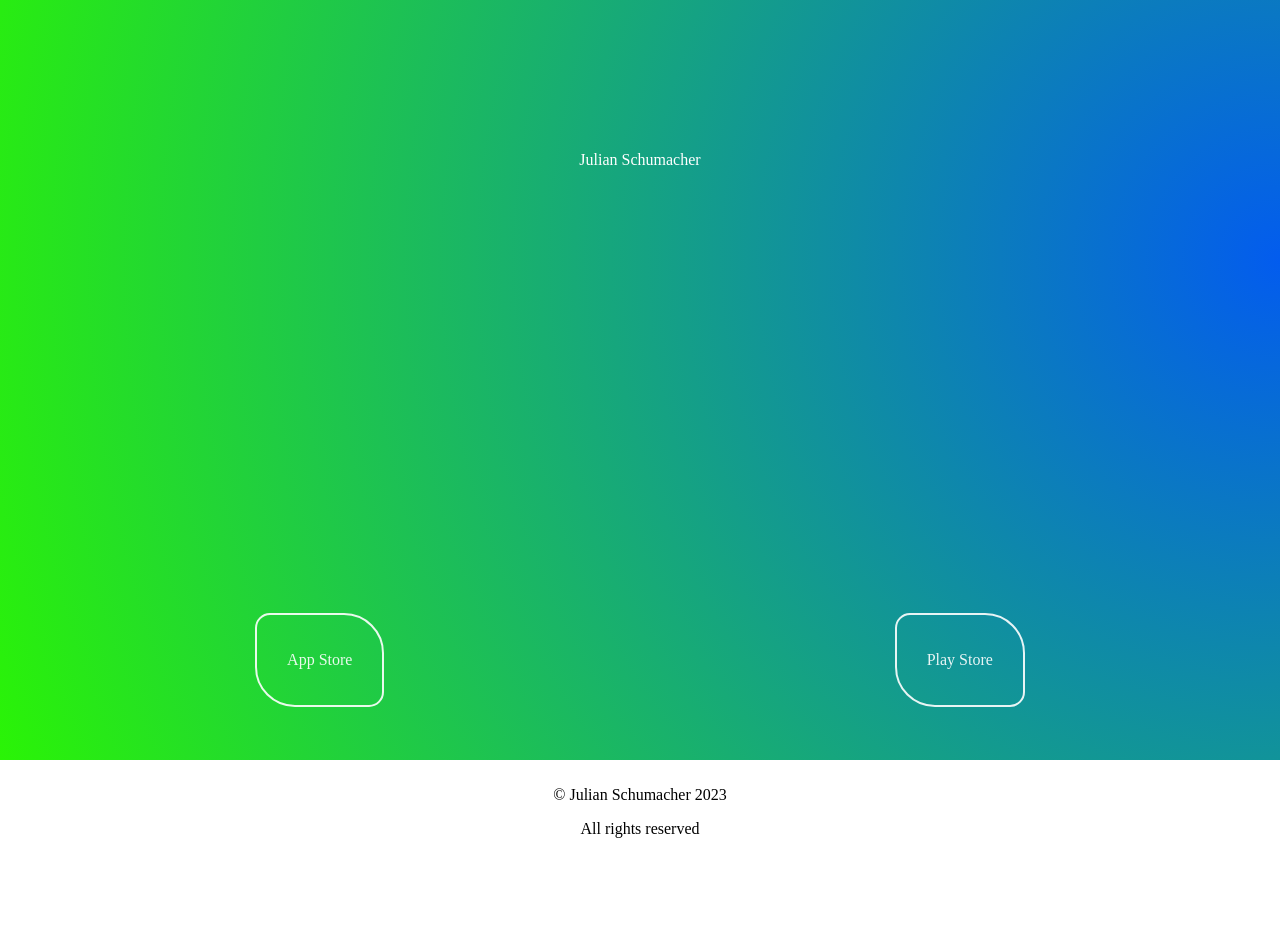
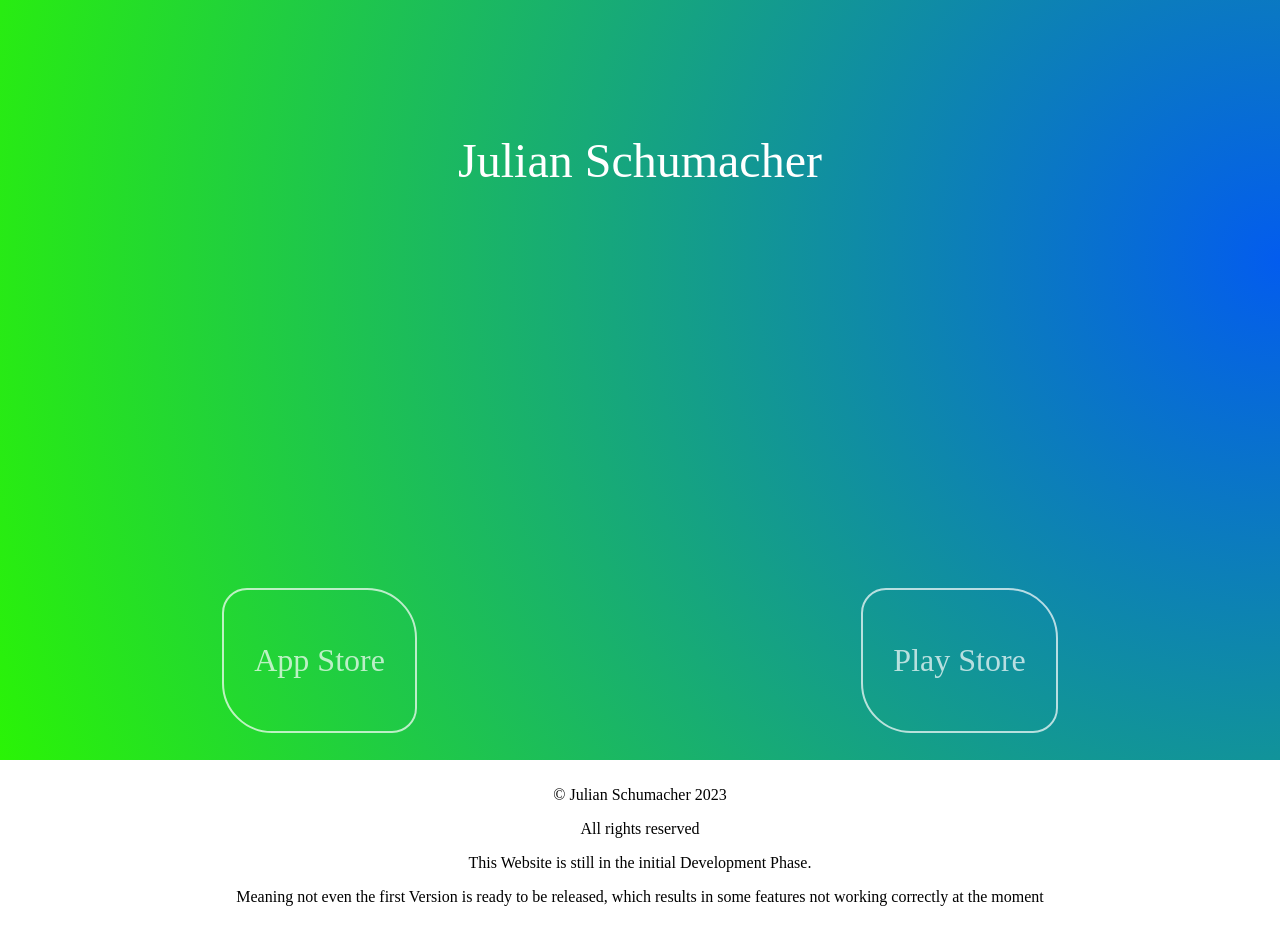
Before and after one commit to Julessh05/Website, a Next.js app: page / in a window 1280 px wide. Shown: the part 240-1172 px from the top of the page. Before the commit the page ends 1104 px from the top, so only its background shows below. Built offline with nearby package versions, Linux system fonts and the light colour scheme.

Commit message:
Update Font Size and general Size Features

```diff
--- /dev/null
+++ b/src/app/components/footer/footer.module.css
@@ -0,0 +1,6 @@
+.footer {
+    padding: 10px;
+    text-align: center;
+    justify-content: center;
+    align-items: center;
+}
--- /dev/null
+++ b/src/app/components/footer/footer.tsx
@@ -0,0 +1,12 @@
+import styles from './footer.module.css'
+
+export default function Footer() {
+    return (
+        <footer className={styles.footer}>
+            <p> © Julian Schumacher 2023 </p>
+            <p> All rights reserved </p>
+            <p> This Website is still in the initial Development Phase. </p>
+            <p> Meaning not even the first Version is ready to be released, which results in some features not working correctly at the moment </p>
+        </footer>
+    )
+}
--- a/src/app/components/linkDiv/linkDiv.module.css
+++ b/src/app/components/linkDiv/linkDiv.module.css
@@ -2,8 +2,8 @@
     text-align: center;
     text-decoration: none;
     color: white;
-    opacity: .9;
-    border-radius: 15px 40px;
+    opacity: .7;
+    border-radius: 25px 50px;
     border-style: solid;
     border-color: white;
     border-width: 2.5px;
@@ -11,4 +11,11 @@
     padding-bottom: 20px;
     padding-right: 30px;
     padding-left: 30px;
+    font-size: 2rem;
 }
+
+.link:hover {
+    font-size: 2.1rem;
+    opacity: .9;
+    border-radius: 15px 30px;
+}
--- a/src/app/globals.css
+++ b/src/app/globals.css
@@ -14,10 +14,3 @@ main {
     margin: 0px;
     padding: 0px;
 }
-
-footer {
-    padding: 10px;
-    text-align: center;
-    justify-content: center;
-    align-items: center;
-}
--- a/src/app/layout.tsx
+++ b/src/app/layout.tsx
@@ -1,4 +1,5 @@
 import Navbar from './components/navbar/navbar'
+import Footer from './components/footer/footer'
 import './globals.css'
 
 export const metadata = {
@@ -16,10 +17,7 @@ export default function RootLayout({
       <body>
         <Navbar></Navbar>
         {children}
-        <footer>
-          <p> © Julian Schumacher 2023 </p>
-          <p> All rights reserved </p>
-        </footer>
+        <Footer></Footer>
       </body>
     </html>
   )
--- a/src/app/page.module.css
+++ b/src/app/page.module.css
@@ -3,6 +3,10 @@
   background: radial-gradient(circle at 100%, #035CEE, #2AF406 100%, #eee 10%, #333 75%);
   min-height: 100vh;
   color: white;
+}
+
+#heroName {
+  font-size: 3rem;
 }
 
 /* Center a Text in the middle of the viewport */
--- a/src/app/page.tsx
+++ b/src/app/page.tsx
@@ -7,7 +7,7 @@ export default function Home() {
       <div className={styles.hero}>
         <center>
           <div className={styles.center}>
-            <p> Julian Schumacher </p>
+            <p id={styles['heroName']}> Julian Schumacher </p>
           </div>
           {/* The Hero Links, representing my Developer Accounts in the Stores */}
           <div className={styles.heroLinks}>
```
